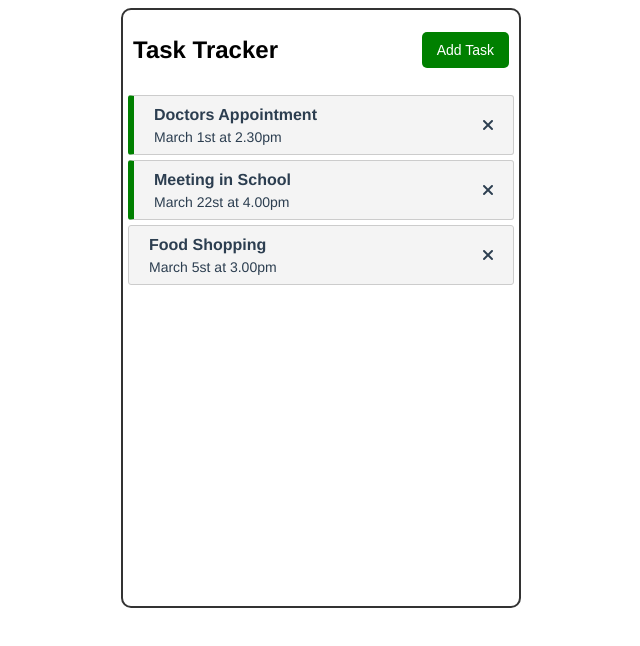
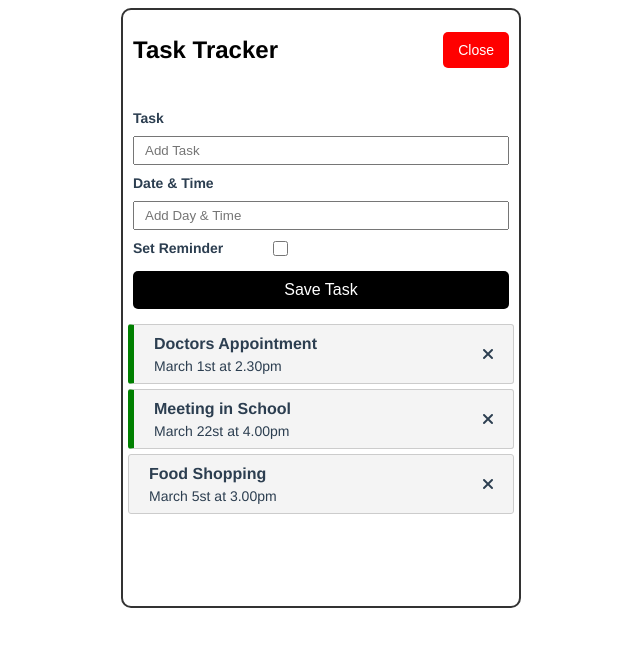
Before and after one commit to oybekdev1998/vue-task-app, a Vue app: page / in a window 1280 px wide. Both pictures are taken after a click on the button "Add Task". Shown: the top 646 px of the page, without its empty margins (319-959 px from the left). Built offline with nearby package versions, Linux system fonts and the light colour scheme.

Commit message:
Change other components

```diff
--- a/src/App.vue
+++ b/src/App.vue
@@ -1,23 +1,45 @@
 <template>
   <div class="container">
-    <Header title="Task Tracker" />
-    <Tasks @delete-task="deleteTask" :tasks="tasks" />
+    <Header
+      title="Task Tracker"
+      @toogle-add-task='toogleAddTask'
+      :showAddTask="showAddTask"
+    />
+    <div v-if="showAddTask">
+      <AddTask @add-task='addTask' />
+    </div>
+    <Tasks
+      @toogle-reminder="toogleReminder"
+      @delete-task="deleteTask"
+      :tasks="tasks"
+    />
   </div>
 </template>
 <script>
   import Header from './components/Header.vue'
   import Tasks from './components/Tasks.vue'
+  import AddTask from './components/AddTask.vue'
 
 
   export default {
     data() {
         return {
-          tasks: []
+          tasks: [],
+          showAddTask: false
         }
     },
     methods: {
+      toogleAddTask() {
+        this.showAddTask = !this.showAddTask
+      },
       deleteTask(id) {
         this.tasks = this.tasks.filter((task) => task.id !== id)
+      },
+      toogleReminder(id) {
+        this.tasks = this.tasks.map((task) => task.id === id ? {...task, reminder: !task.reminder} : task)
+      },
+      addTask(task) {
+        this.tasks = [...this.tasks, task]
       }
     },
     created() {
@@ -42,7 +64,7 @@
         }
       ]
     },
-    components: { Header, Tasks }
+    components: { Header, Tasks, AddTask }
 }
 
 </script>
--- a/src/components/Header.vue
+++ b/src/components/Header.vue
@@ -1,7 +1,11 @@
 <template>
   <div class="header">
     <h1>{{title}}</h1>
-    <Button text="Add Task" color="green" />
+    <Button
+      @btn-click="$emit('toogle-add-task')"
+      :text="showAddTask ? 'Close' : 'Add Task'"
+      :color="showAddTask ? 'red' : 'green'"
+    />
   </div>
 </template>
 
@@ -10,8 +14,10 @@ import Button from './Button.vue';
 export default {
     name: "Header",
     props: {
-      title: String
+      title: String,
+      showAddTask: Boolean
     },
+    emits: ['toogle-add-task'],
     components: { Button }
 }
 </script>
```
